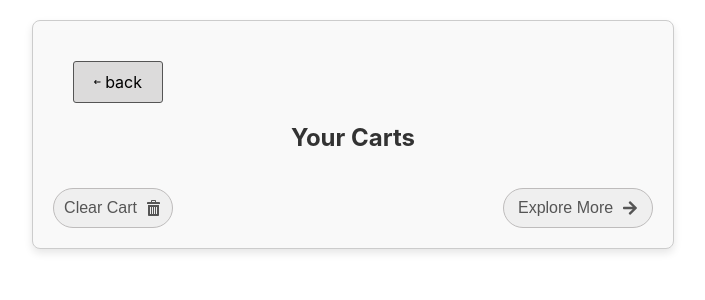
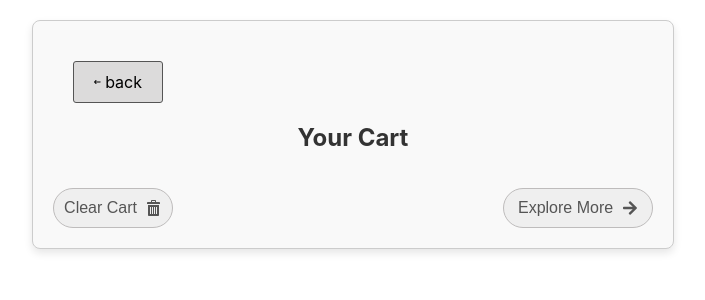
Before and after one commit to Nithish-B-7/ecommerce, a React (Create React App) app: page /cart in a window 1280 px wide. Shown: the top 300 px of the page, without its empty margins (287-992 px from the left). Built offline with nearby package versions, Linux system fonts and the light colour scheme.

Commit message:
title changed

```diff
--- a/src/Components/Cart/Cart.jsx
+++ b/src/Components/Cart/Cart.jsx
@@ -28,7 +28,7 @@ const Cart = () => {
     <div className="back-btn" onClick={backToHome}>
     <FaArrowLeftLong /> &nbsp;back
     </div>
-      <h2>Your Carts</h2>
+      <h2>Your Cart</h2>
       <ul className="cart-items-list">
         {cartItems.map((item) => (
           <li className="cart-item" key={item.id}>
```
